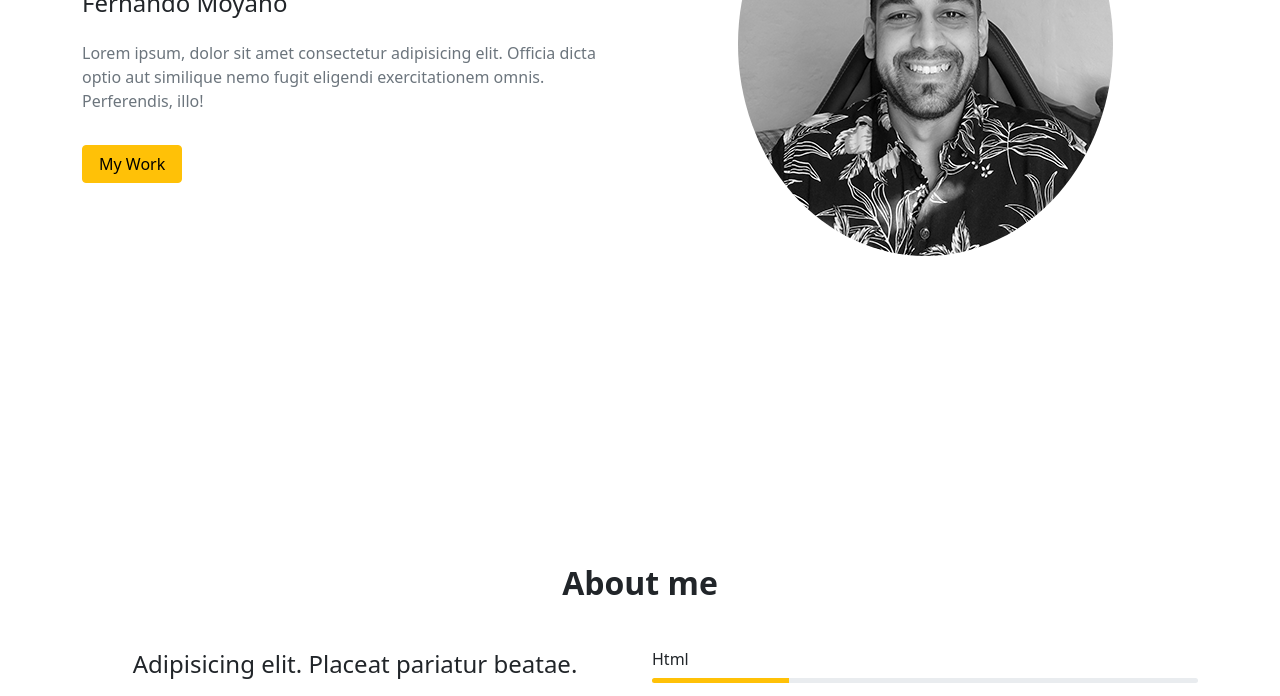
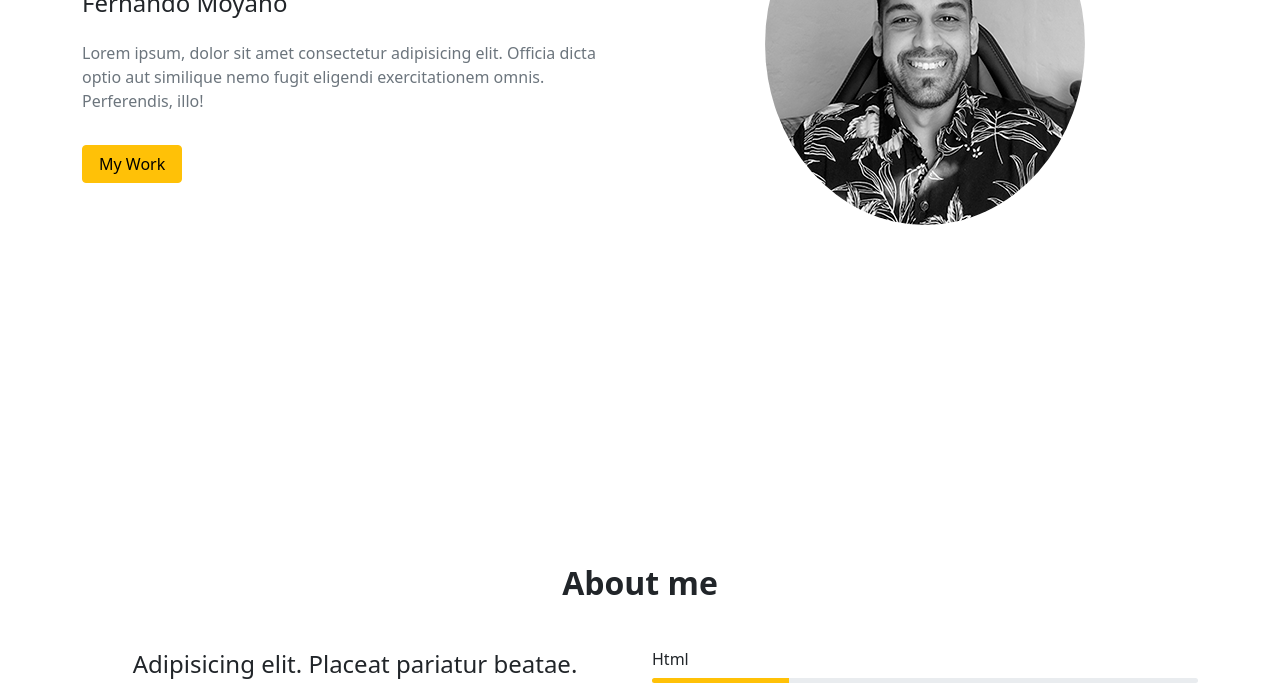
Before and after one commit to FernandoMoyano/Portfolio-1, a plain HTML site: page index.html in a window 1280 px wide. Shown: the part 404-1100 px from the top of the page. Drawn offline with Linux system fonts and the light colour scheme.

Commit message:
Modificando foto perfil

```diff
--- a/index.html
+++ b/index.html
@@ -43,7 +43,7 @@
           <div class="home-img text-center">
           <!--   <img src="img/profile.png" class="rounded-circle mw-100" alt="Profile-img" /> -->
            <!--  <img src="img/fernandomoyano2.jpg" class="rounded-circle mw-100" alt="Profile-img" /> -->
-            <img src="img/fernandomoyano5.png" class="rounded-circle mw-100" alt="Profile-img" />
+            <img src="img/fernandomoyano6.png" class="rounded-circle mw-100" alt="Profile-img" />
           </div>
         </div>
         <div class="col-md-6 mt-5 mt-md-0 order-md-first">
```
Also changed, not shown: img/fernandomoyano6.png (added).
